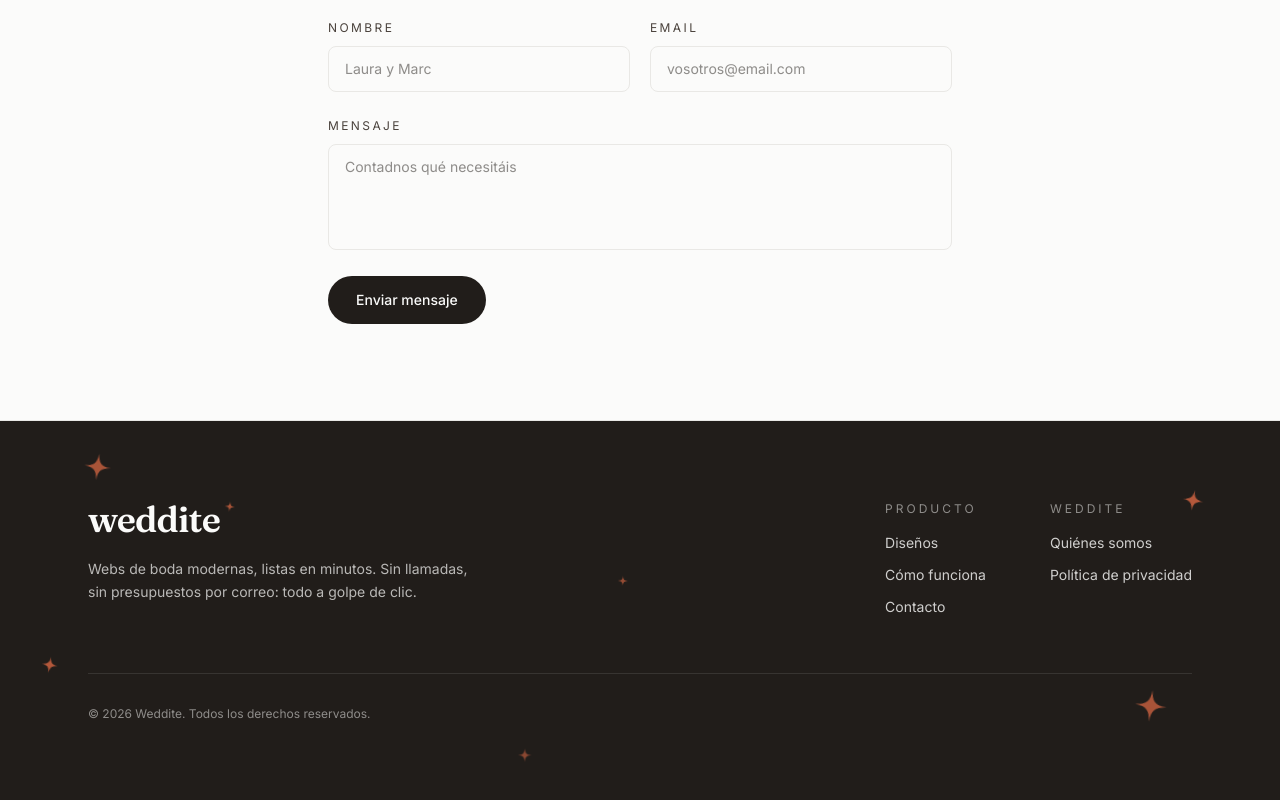
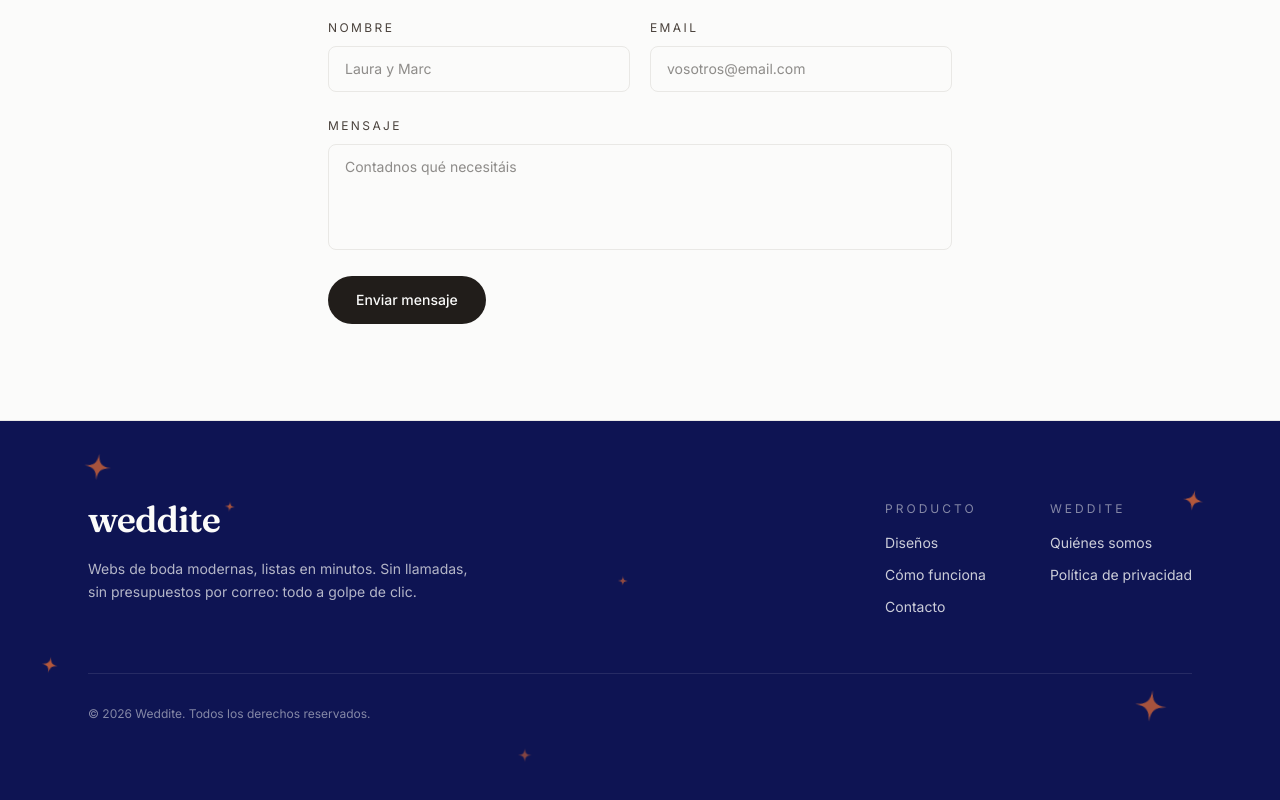
Before and after one commit to cristinamiquelg/weddite, a Next.js app: page / in a window 1280 px wide. Shown: the part 3740-4540 px from the top of the page. Built offline with nearby package versions, Linux system fonts and the light colour scheme; a web font is replaced by a local one.

Commit message:
Recolor Weddite footer to navy
Swap the footer's near-black background for navy, per feedback.

Co-Authored-By: Claude Sonnet 5 <noreply@anthropic.com>
Claude-Session: https://claude.ai/code/session_01C5v76WbzWToXMSbSKUH8eA

```diff
--- a/src/components/site/Footer.tsx
+++ b/src/components/site/Footer.tsx
@@ -38,7 +38,7 @@ export default function Footer() {
   ];
 
   return (
-    <footer className="relative overflow-hidden border-t border-line bg-ink text-paper" data-reveal>
+    <footer className="relative overflow-hidden border-t border-line bg-[#0e1453] text-paper" data-reveal>
       <div aria-hidden="true" className="pointer-events-none absolute inset-0">
         {scatter.map((s, i) => (
           <SparkleIcon
```
